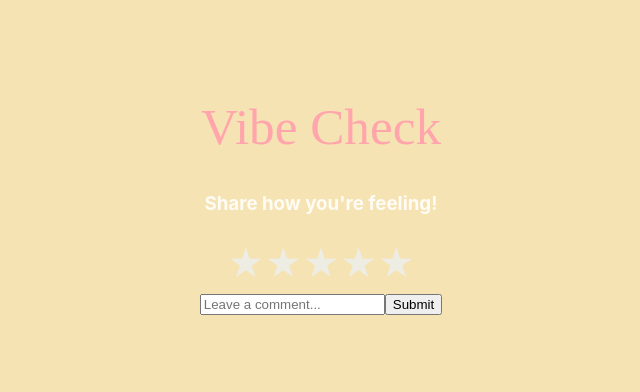
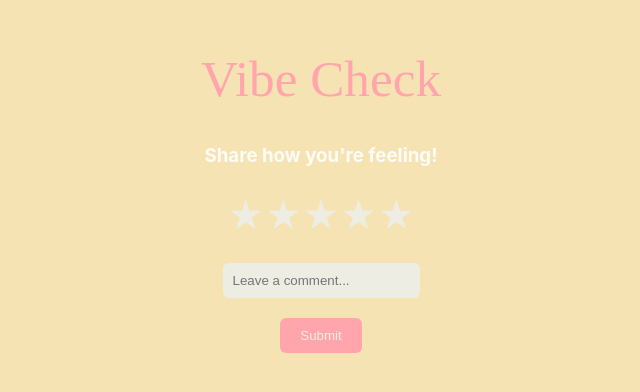
Before and after one commit to JakeRoggenbuck/vibe-check, a React (Vite) app: page / in a window 1280 px wide. Shown: the part 210-602 px from the top of the page, without its empty margins (319-959 px from the left). Built offline with nearby package versions, Linux system fonts and the light colour scheme; a web font is replaced by a local one.

Commit message:
Add new UI

```diff
--- a/src/App.css
+++ b/src/App.css
@@ -29,3 +29,24 @@
 .bold {
 	font-weight: bold;
 }
+
+.input-field {
+	color: #333;
+	background-color: #EEEDE4;
+	padding: 10px;
+	margin: 10px;
+	margin-top: 20px;
+	border-radius: 6px;
+	border-width: 0px;
+}
+
+.submit-button {
+	color: #EEEDE4;
+	background-color: #FFA5AB;
+	padding: 10px;
+	padding-left: 20px;
+	padding-right: 20px;
+	margin: 10px;
+	border-radius: 6px;
+	border-width: 0px;
+}
--- a/src/App.tsx
+++ b/src/App.tsx
@@ -28,13 +28,18 @@ function App() {
             </span>
           ))}
         </div>
+
         <input
+		className="input-field"
           type="text"
           placeholder="Leave a comment..."
           value={comment}
           onChange={(e) => setComment(e.target.value)}
         />
-        <button onClick={handleSubmit}>Submit</button>
+
+		<br/>
+
+        <button className="submit-button" onClick={handleSubmit}>Submit</button>
       </div>
     </>
   );
--- a/src/index.css
+++ b/src/index.css
@@ -5,8 +5,8 @@
 
   color-scheme: light dark;
   color: rgba(255, 255, 255, 0.87);
-  /* background-color: #fefae0; */
-  background-color: #f6e3b4;
+  /* background-color: #FEFAE0; */
+  background-color: #F6E3B4;
 
   font-synthesis: none;
   text-rendering: optimizeLegibility;
@@ -15,7 +15,7 @@
 }
 
 .shrikhand-regular {
-  color: #ffa5ab;
+  color: #FFA5AB;
   font-family: 'Shrikhand', serif;
   font-weight: 400;
   font-style: normal;
@@ -24,7 +24,7 @@
 }
 
 .shrikhand-regular:hover {
-  filter: drop-shadow(0 0 1em #ffa5ab);
+  filter: drop-shadow(0 0 1em #FFA5AB);
 }
 
 a {
```
